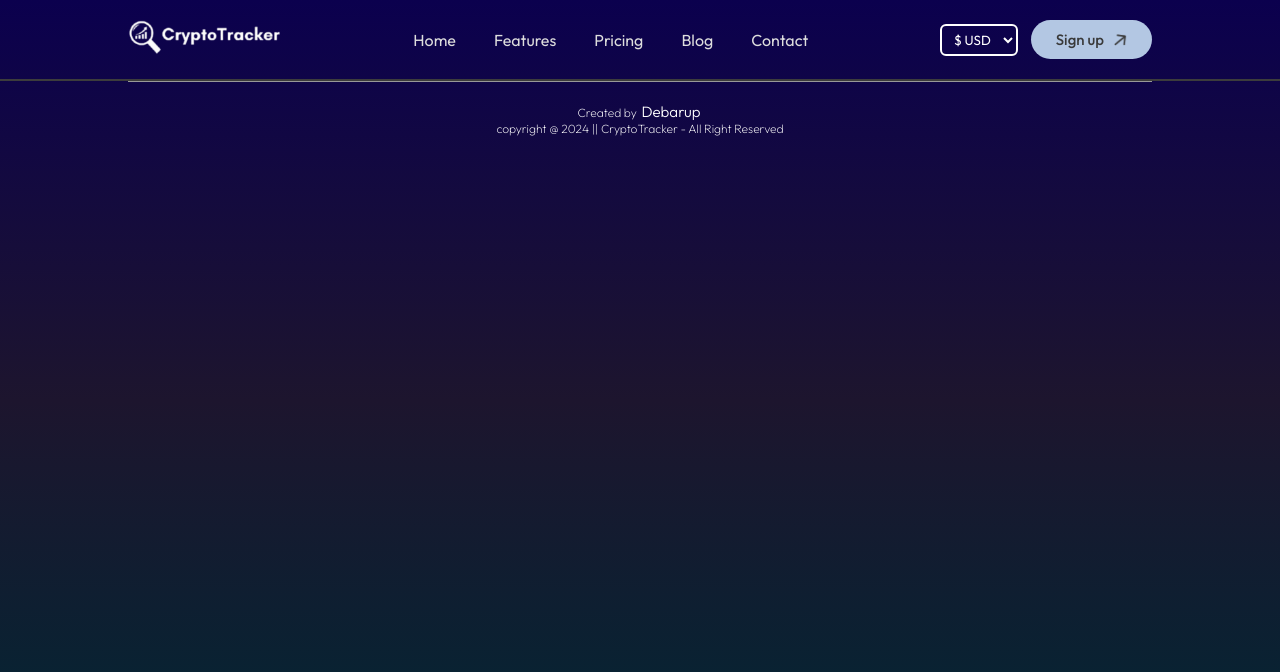
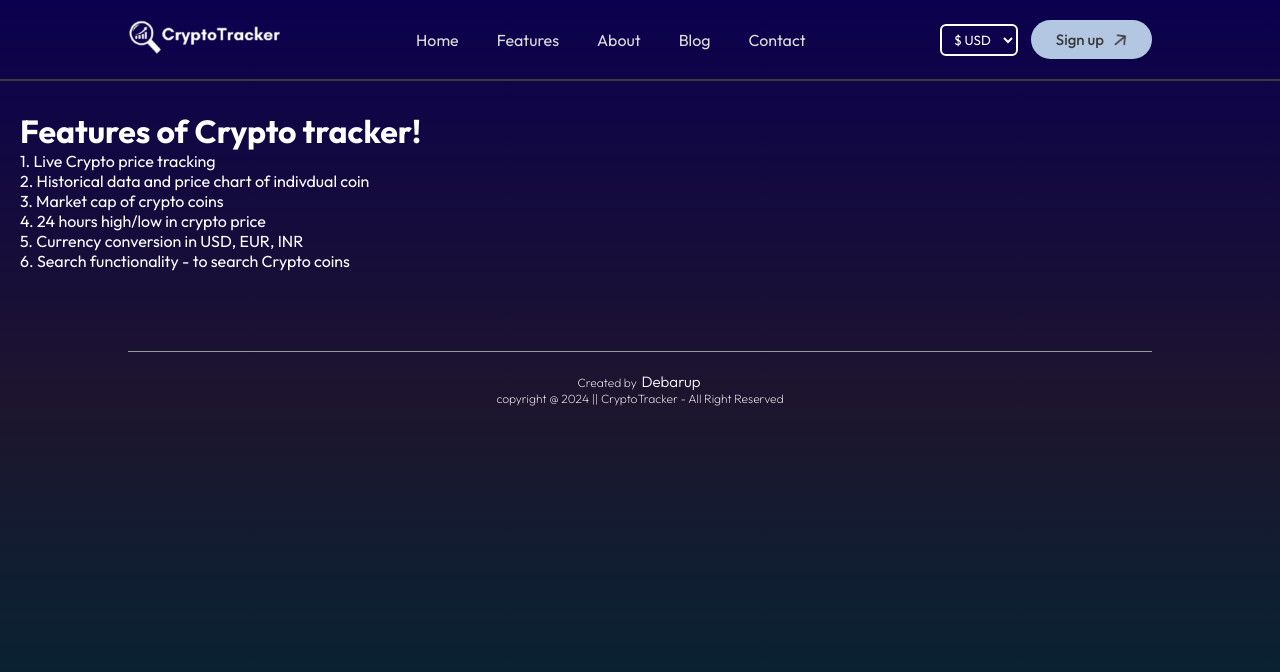
Before and after one commit to debarup24/crypto-price-tracker, a React (Vite) app: page /features in a window 1280 px wide. Shown: the top 672 px of the page. Built offline with nearby package versions, Linux system fonts and the light colour scheme; no server answers.

Commit message:
New file added

```diff
--- a/src/App.jsx
+++ b/src/App.jsx
@@ -4,6 +4,8 @@ import { Routes, Route } from "react-router-dom";
 import Home from "./pages/Home/Home";
 import Coin from "./pages/Coin/Coin";
 import Footer from "./components/Footer/Footer";
+import Features from "./pages/Features/Features";
+import About from "./pages/About/About";
 
 const App = () => {
   return (
@@ -12,6 +14,8 @@ const App = () => {
       <Routes>
         <Route path="/" element={<Home />}></Route>
         <Route path="/coin/:coinId" element={<Coin />}></Route>
+        <Route path="/features" element={<Features />}></Route>
+        <Route path="/about" element={<About />}></Route>
       </Routes>
       <Footer />
     </div>
--- a/src/components/Navbar/Navbar.jsx
+++ b/src/components/Navbar/Navbar.jsx
@@ -40,8 +40,15 @@ const Navbar = () => {
           {" "}
           <li>Home</li>{" "}
         </Link>
-        <li>Features</li>
-        <li>Pricing</li>
+        <Link to={"/features"}>
+          {" "}
+          <li>Features</li>{" "}
+        </Link>
+
+        <Link to={"/about"}>
+          {" "}
+          <li>About</li>{" "}
+        </Link>
         <li>Blog</li>
         <li>Contact</li>
       </ul>
--- /dev/null
+++ b/src/pages/About/About.jsx
@@ -0,0 +1,11 @@
+import React from "react";
+
+const About = () => {
+  return (
+    <div>
+      <h1>About CryptoTracker</h1>
+    </div>
+  );
+};
+
+export default About;
--- /dev/null
+++ b/src/pages/Features/Features.css
@@ -0,0 +1,8 @@
+.features{
+    text-align: left;
+    margin: 30px 20px 80px 20px;
+}
+.features ul p {
+    text-align: left;
+
+}
--- /dev/null
+++ b/src/pages/Features/Features.jsx
@@ -0,0 +1,20 @@
+import React from "react";
+import "./Features.css";
+
+const Features = () => {
+  return (
+    <div className="features">
+      <h1> Features of Crypto tracker!</h1>
+      <ul>
+        <p> 1. Live Crypto price tracking</p>
+        <p> 2. Historical data and price chart of indivdual coin</p>
+        <p> 3. Market cap of crypto coins</p>
+        <p> 4. 24 hours high/low in crypto price</p>
+        <p> 5. Currency conversion in USD, EUR, INR</p>
+        <p> 6. Search functionality - to search Crypto coins</p>
+      </ul>
+    </div>
+  );
+};
+
+export default Features;
```
Also changed, not shown: src/pages/About/About.css (added).
